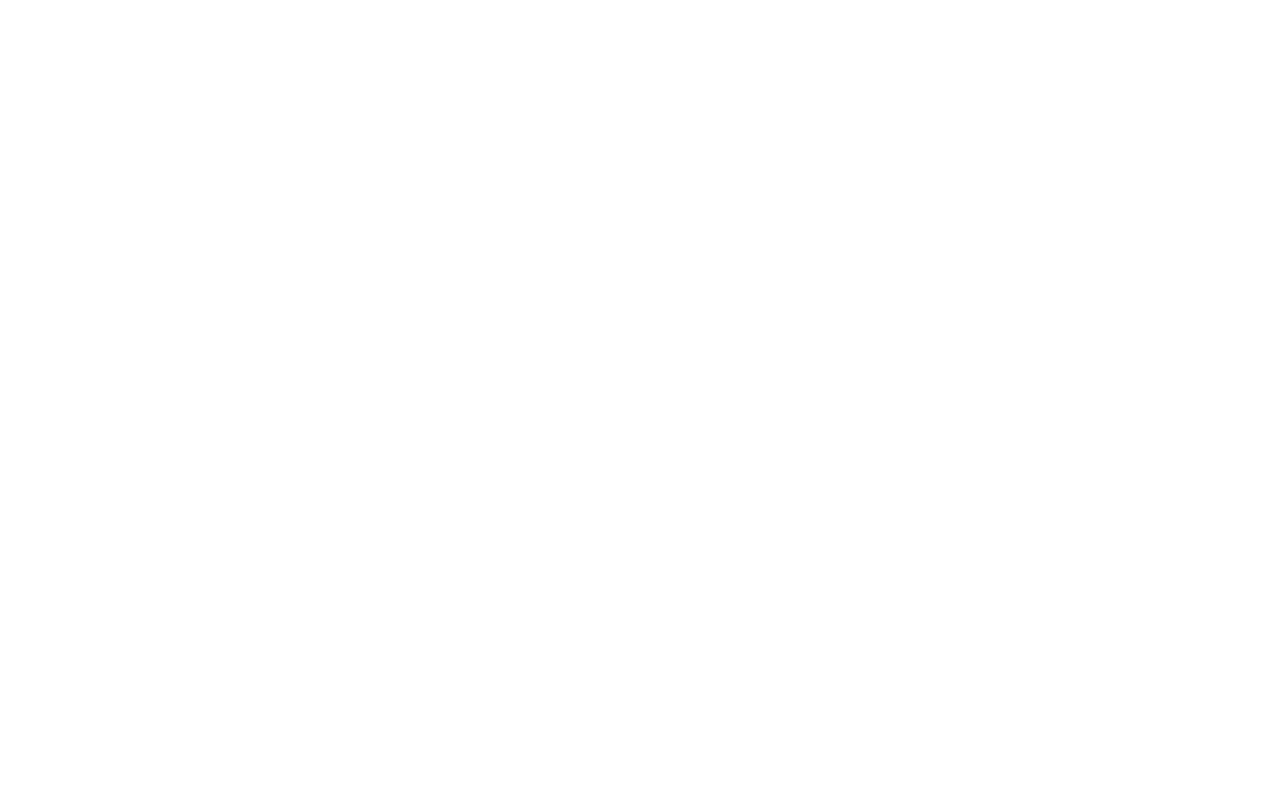
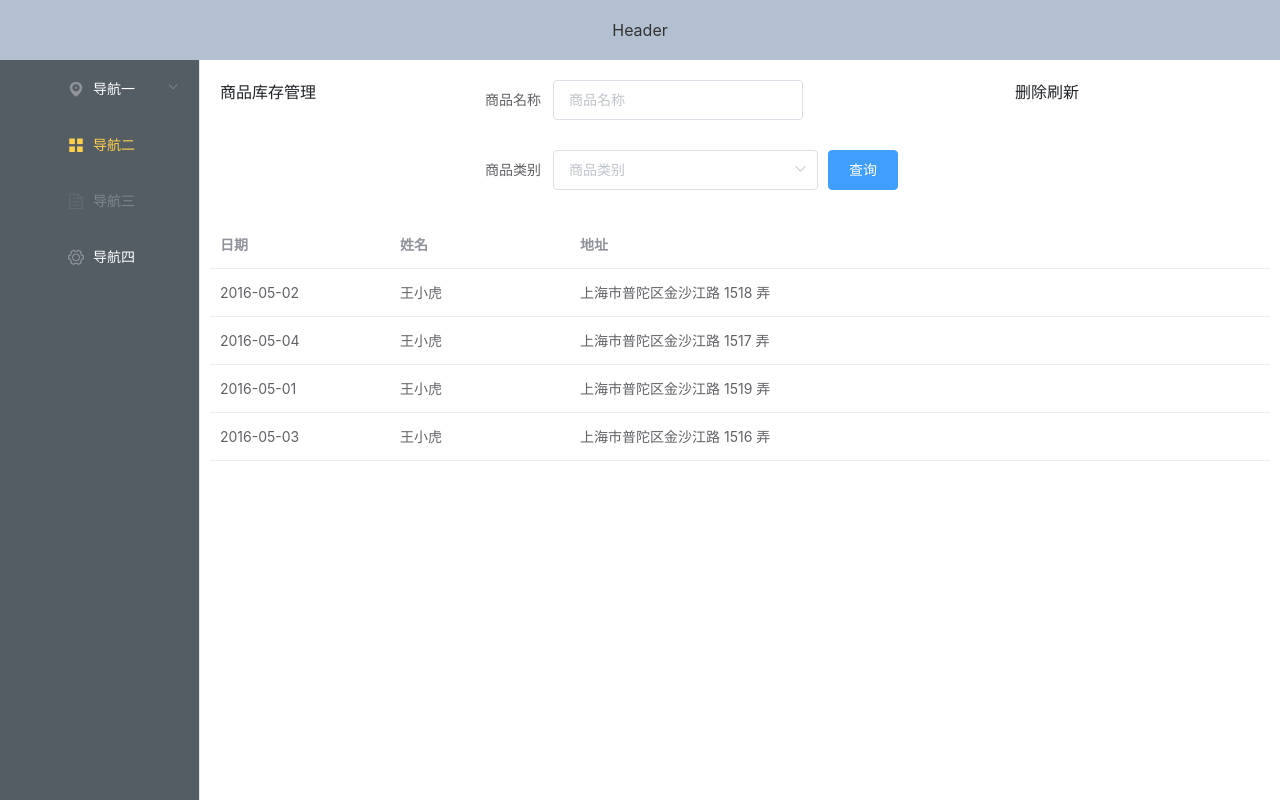
Before and after one commit to LinXiERP/LinXi_vueERP, a Vue app: page /CommodityInventory in a window 1280 px wide. Shown: the top 800 px of the page. Built offline with nearby package versions, Linux system fonts and the light colour scheme; sample sign-in values are in the browser's storage.

Commit message:
陈俊豪：创建商品库存管理界面，授权界面

```diff
--- a/src/router/index.js
+++ b/src/router/index.js
@@ -5,6 +5,10 @@ import Login from '../views/Login.vue'
 import Test from '../views/test.vue'
 import Register from "../views/Register.vue";
 import NotFound from "../views/404.vue";
+import RolesMenus from "../views/RolesMenus.vue";
+import CommodityInventory from "../views/CommodityInventory.vue";
+
+
 import axios from "../api/axios";
 import {
   Loading,
@@ -29,7 +33,20 @@ const routes = [{
         path: "NotFound",
         name: "NotFound",
         component: NotFound,
-            }
+      },
+      {
+        path: "/RolesMenus",
+        name: "RolesMenus",
+        component: RolesMenus,
+
+      },
+      {
+        path: "/CommodityInventory",
+        name: "CommodityInventory",
+        component: CommodityInventory,
+
+      },
+
     ],
   },
   //login
--- /dev/null
+++ b/src/views/CommodityInventory.vue
@@ -0,0 +1,75 @@
+<template>
+  <el-row :gutter="20">
+    <el-col :span="6">
+      <div class="grid-content bg-purple">商品库存管理</div>
+    </el-col>
+    <el-col :span="12">
+      <el-form :inline="true" :model="formInline" class="demo-form-inline">
+        <el-form-item label="商品名称">
+          <el-input v-model="formInline.user" placeholder="商品名称"></el-input>
+        </el-form-item>
+        <el-form-item label="商品类别">
+          <el-select v-model="formInline.region" placeholder="商品类别">
+            <el-option label="区域一" value="shanghai"></el-option>
+            <el-option label="区域二" value="beijing"></el-option>
+          </el-select>
+        </el-form-item>
+        <el-form-item>
+          <el-button type="primary" @click="onSubmit">查询</el-button>
+        </el-form-item>
+      </el-form>
+    </el-col>
+
+    <el-col :span="6">
+      <span class="grid-content bg-purple">删除</span>
+
+      <span class="grid-content bg-purple">刷新</span>
+    </el-col>
+
+    <el-table :data="tableData" style="width: 100%">
+      <el-table-column prop="date" label="日期" width="180"></el-table-column>
+      <el-table-column prop="name" label="姓名" width="180"></el-table-column>
+      <el-table-column prop="address" label="地址"></el-table-column>
+    </el-table>
+  </el-row>
+</template>
+
+<script>
+export default {
+  data() {
+    return {
+      formInline: {
+        user: "",
+        region: ""
+      },
+      tableData: [
+        {
+          date: "2016-05-02",
+          name: "王小虎",
+          address: "上海市普陀区金沙江路 1518 弄"
+        },
+        {
+          date: "2016-05-04",
+          name: "王小虎",
+          address: "上海市普陀区金沙江路 1517 弄"
+        },
+        {
+          date: "2016-05-01",
+          name: "王小虎",
+          address: "上海市普陀区金沙江路 1519 弄"
+        },
+        {
+          date: "2016-05-03",
+          name: "王小虎",
+          address: "上海市普陀区金沙江路 1516 弄"
+        }
+      ]
+    };
+  },
+  methods: {
+    onSubmit() {
+      console.log("submit!");
+    }
+  }
+};
+</script>
--- a/src/views/Home.vue
+++ b/src/views/Home.vue
@@ -38,6 +38,9 @@ export default {
     },
     JoinView2() {
       this.$router.push("/Home");
+    },
+    JoinView3() {
+      this.$router.push("/RolesMenus");
     }
   }
 };
--- /dev/null
+++ b/src/views/RolesMenus.vue
@@ -0,0 +1,111 @@
+<template>
+  <el-table
+    :data="tableData"
+    style="width: 100%;margin-bottom: 20px;"
+    row-key="id"
+    border
+    default-expand-all
+    :tree-props="{children: 'children', hasChildren: 'hasChildren'}"
+  >
+    <el-table-column prop="date" label="日期" sortable width="180"></el-table-column>
+    <el-table-column prop="name" label="姓名" sortable width="180"></el-table-column>
+    <el-table-column prop="address" label="地址"></el-table-column>
+    <el-table-column label="地址">sdsafdasfasfg</el-table-column>
+  </el-table>
+</template>
+
+<script>
+export default {
+  data() {
+    return {
+      tableData: [
+        {
+          id: 1,
+          date: "2016-05-02",
+          name: "王小虎",
+          address: "上海市普陀区金沙江路 1518 弄"
+        },
+        {
+          id: 2,
+          date: "2016-05-04",
+          name: "王小虎",
+          address: "上海市普陀区金沙江路 1517 弄"
+        },
+        {
+          id: 3,
+          date: "2016-05-01",
+          name: "王小虎",
+          address: "上海市普陀区金沙江路 1519 弄",
+          children: [
+            {
+              id: 31,
+              date: "2016-05-01",
+              name: "王小虎",
+              address: "上海市普陀区金沙江路 1519 弄"
+            },
+            {
+              id: 32,
+              date: "2016-05-01",
+              name: "王小虎",
+              address: "上海市普陀区金沙江路 1519 弄"
+            }
+          ]
+        },
+        {
+          id: 4,
+          date: "2016-05-03",
+          name: "王小虎",
+          address: "上海市普陀区金沙江路 1516 弄"
+        }
+      ],
+      tableData1: [
+        {
+          id: 1,
+          date: "2016-05-02",
+          name: "王小虎",
+          address: "上海市普陀区金沙江路 1518 弄"
+        },
+        {
+          id: 2,
+          date: "2016-05-04",
+          name: "王小虎",
+          address: "上海市普陀区金沙江路 1517 弄"
+        },
+        {
+          id: 3,
+          date: "2016-05-01",
+          name: "王小虎",
+          address: "上海市普陀区金沙江路 1519 弄",
+          hasChildren: true
+        },
+        {
+          id: 4,
+          date: "2016-05-03",
+          name: "王小虎",
+          address: "上海市普陀区金沙江路 1516 弄"
+        }
+      ]
+    };
+  },
+  methods: {
+    load(tree, treeNode, resolve) {
+      setTimeout(() => {
+        resolve([
+          {
+            id: 31,
+            date: "2016-05-01",
+            name: "王小虎",
+            address: "上海市普陀区金沙江路 1519 弄"
+          },
+          {
+            id: 32,
+            date: "2016-05-01",
+            name: "王小虎",
+            address: "上海市普陀区金沙江路 1519 弄"
+          }
+        ]);
+      }, 1000);
+    }
+  }
+};
+</script>
```
Lines whose indentation alone changed are shown as unchanged.
